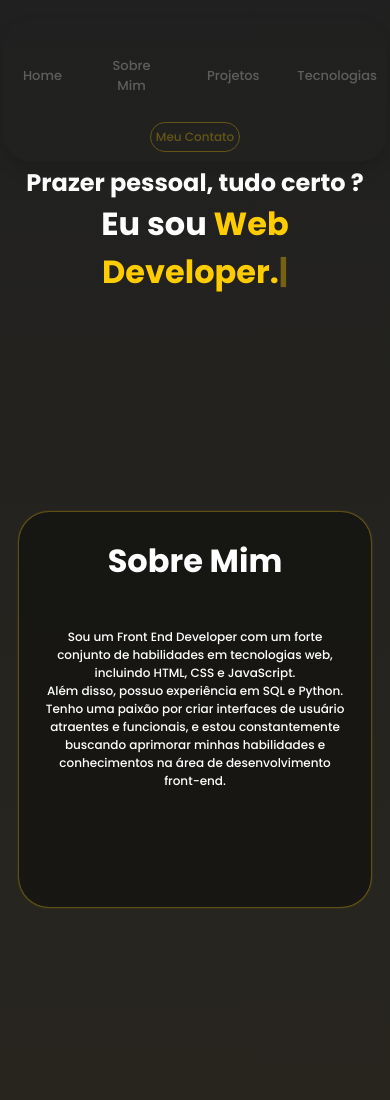
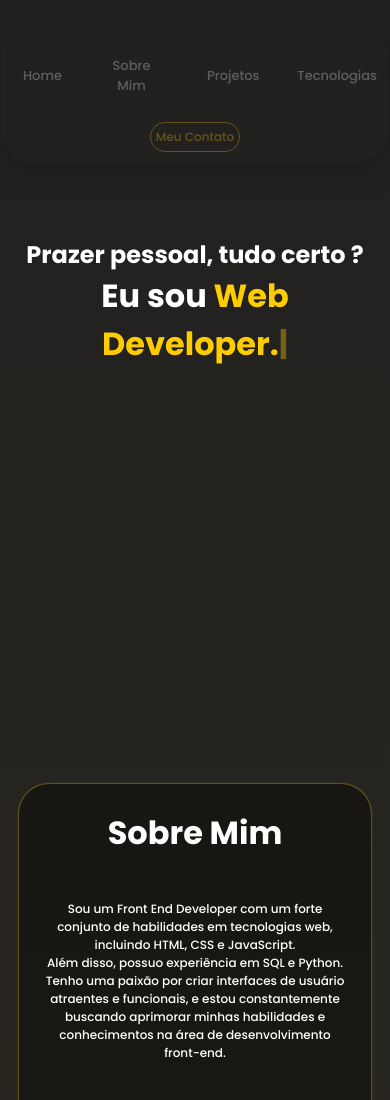
Before and after one commit to rauloliveiratech/portfolio-raul, a plain HTML site: page index.html in a window 390 px wide. Shown: the top 1100 px of the page. Drawn offline with nearby package versions, Linux system fonts and the light colour scheme.

Commit message:
sobremim-section

```diff
--- a/css/style.css
+++ b/css/style.css
@@ -260,7 +260,9 @@ button:hover {
     background-color: none;
 }
 
-
+.section-apresentacao {
+    height: 45rem;
+}
 
 
 /* Estilos para telas maiores (a partir de 601px) */
@@ -277,6 +279,9 @@ button:hover {
     header {
         max-height: none; /* Remova a altura máxima em telas menores */
     }
+    .section-apresentacao {
+    height: 20rem;
+}
     .section{
         max-width: 22rem;
         margin: 5px;
--- a/index.html
+++ b/index.html
@@ -59,7 +59,7 @@
         <div class="container-text">
           <div class="text">
             <div class="hidden">
-              <div class="section apresentacao">
+              <div class="section section-apresentacao">
                 <div align="center" class="apresentacao">
                   <h3>Prazer pessoal, tudo certo ?</h3>
                   <h1 style="padding-top: 0;">Eu sou <span> </span></h1>
```
